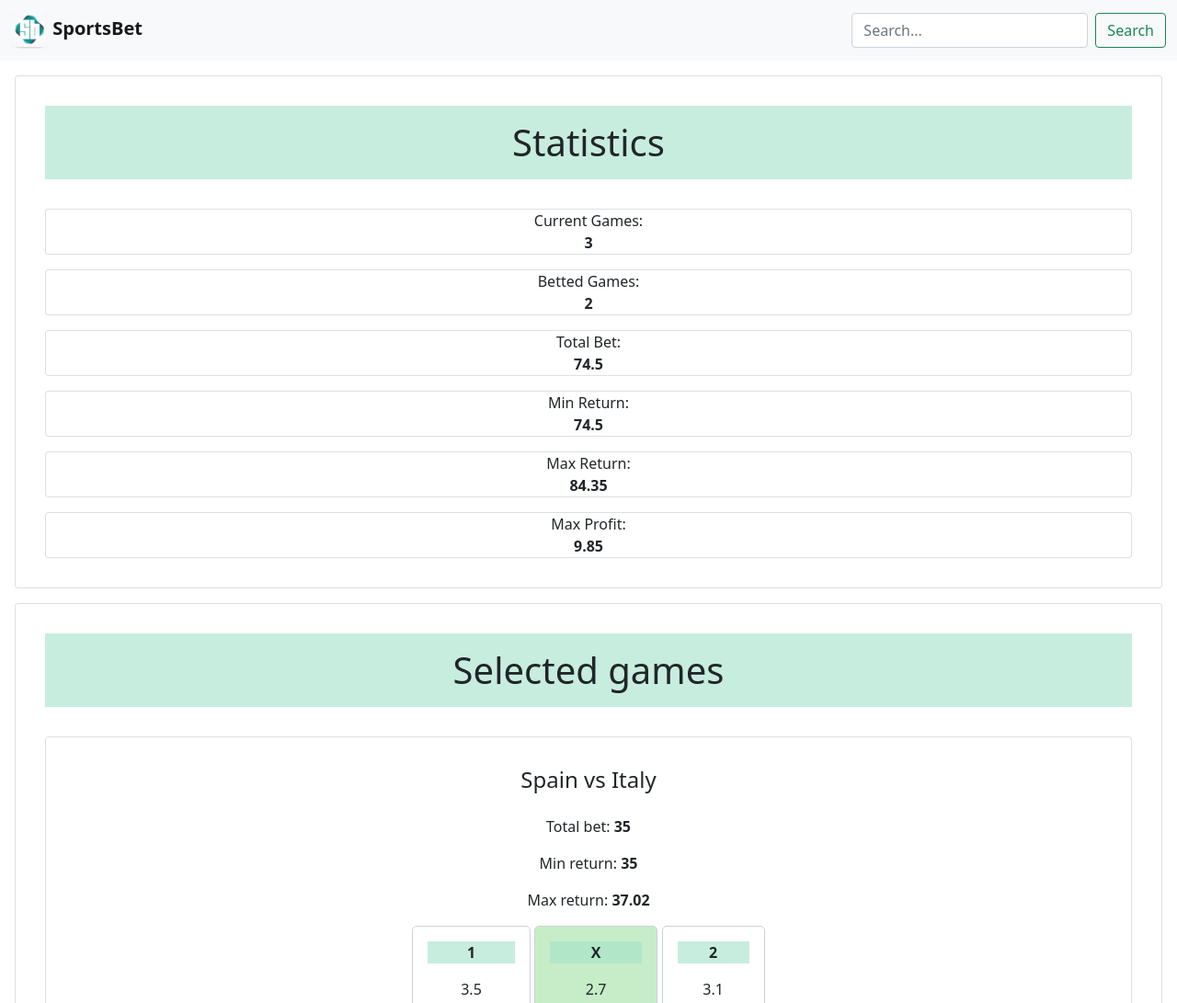
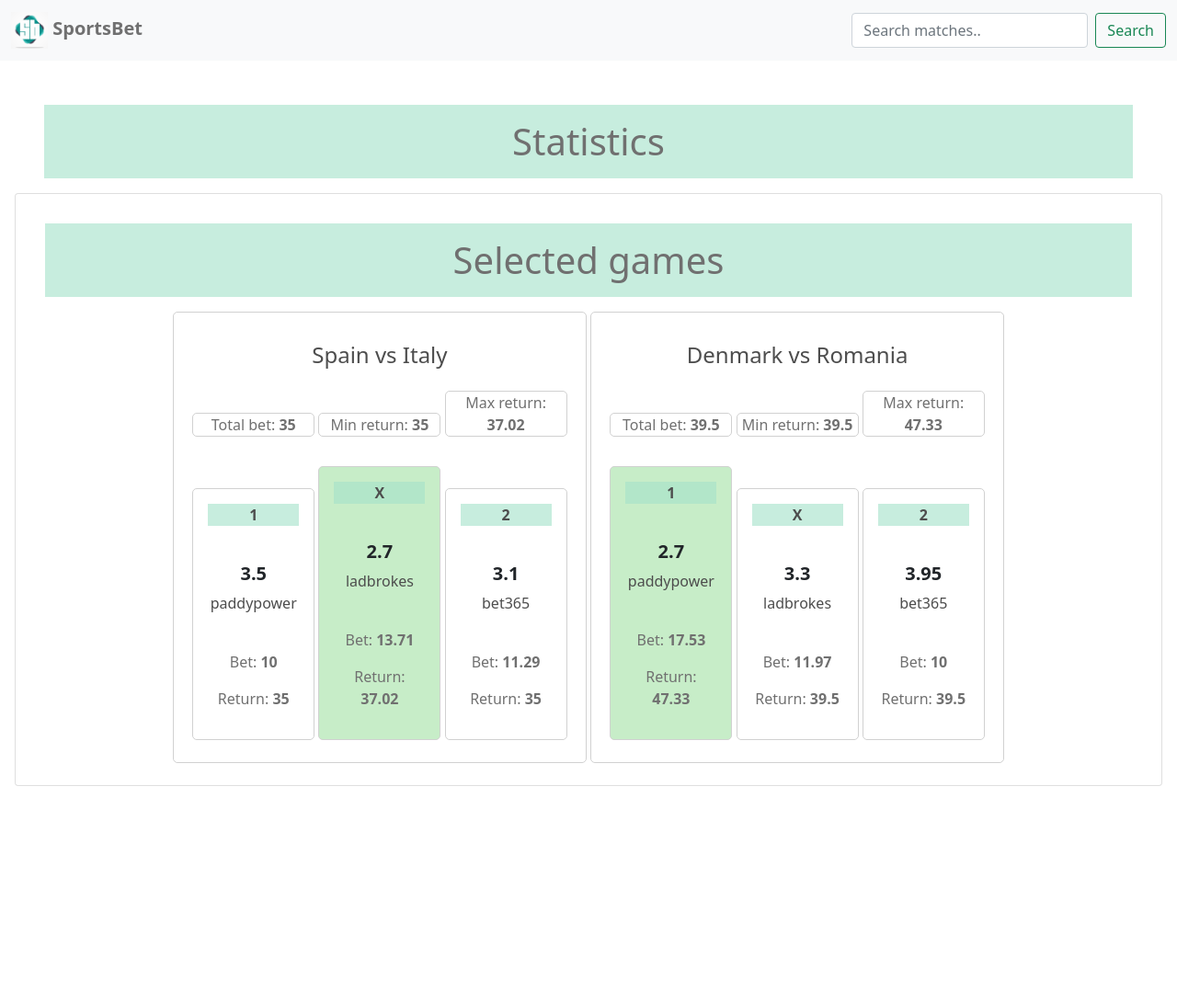
Before and after one commit to thealinivan/sports-bet, a plain HTML site: page index.html in a window 1280 px wide. Shown: the top 1091 px of the page at 92% size. After the commit the page ends 871 px from the top, so only its background shows below. Drawn offline with nearby package versions, Linux system fonts and the light colour scheme.

Commit message:
AI: Fixed UI and functional issues

```diff
--- a/index.css
+++ b/index.css
@@ -1,6 +1,7 @@
 .center-text {
     text-align: center;
 }
+
 .d-inline-block {
     display: inline-block;
 }
@@ -9,6 +10,9 @@
 }
 .marg-1 {
     margin:1rem;
+}
+.marg-bottom-1{
+    margin-bottom:1rem;
 }
 .light-back {
     background-color: rgba(166, 226, 203, 0.63);
@@ -19,4 +23,36 @@
 .bd{
     border: 1px solid rgb(209, 209, 209);
     border-radius: 5px;
+    margin-bottom: 0.5rem;
+    width:100%;
+    max-width:133px;
 }
+.match-item {
+    width:100%;
+    max-width: 450px;
+}
+.stats-item {
+    border: 1px solid rgb(209, 209, 209);
+    border-radius: 5px;
+    width: 150px;
+    height: 130px;
+}
+.gray {
+    color: rgb(112, 112, 112);
+}
+.deep-gray {
+    color: rgb(77, 77, 77);
+}
+.stats-section {
+    max-height: 112px;
+     transition: max-height 0.15s ease-out;
+    overflow: hidden;
+    -moz-transition: max-height 1s ease;
+    -webkit-transition: height 1s ease;
+    -o-transition: height 1s ease;
+    transition: max-height 1s ease;
+}
+.stats-section:hover {
+    max-height:2000px;
+    transition: max-height 0.25s ease-in;
+}
--- a/index.html
+++ b/index.html
@@ -22,11 +22,11 @@
                 <div class="container-fluid">
                     <a class="navbar-brand" href="index.html">
                         <img src="img/logo.jpg" alt="sportsbet logo" style="width:40px;">
-                        <b>SportsBet</b>
+                        <b class="gray">SportsBet</b>
                     </a>
                     <form class="d-flex">
-                        <input class="form-control me-2" type="search" placeholder="Search..." aria-label="Search"
-                            id="search">
+                        <input id="field-search" class="form-control me-2" type="search" placeholder="Search matches.."
+                            aria-label="Search" id="search">
                         <button id="btn" href="#" class="btn btn-outline-success" type="submit" id="btn">Search</button>
                     </form>
 
@@ -36,23 +36,45 @@
     </header>
 
     <main>
-        <section class="card marg-1 center-text padd-1">
-            <h1 class="light-back padd-1 marg-1">Statistics</h1>
+        <section class="stats-section marg-1 center-text padd-1">
+            <h1 class="light-back padd-1 marg-1 gray">Statistics</h1>
             <div>
-                <p id="total-games" class="card marg-1"></p>
-                <p id="bet-games" class="card marg-1"></p>
-                <p id="total-bet" class="card marg-1"></p>
-                <p id="min-return" class="card marg-1"></p>
-                <p id="max-return" class="card marg-1"></p>
-                <p id="max-profit" class="card marg-1"></p>
+                <div class="stats-item marg-1 padd-1 d-inline-block">
+                    <p class="gray">Current Games</p>
+                    <h2 id="total-games" class="marg-1"></h2>
+                </div>
+
+                <div class="stats-item marg-1 padd-1 d-inline-block">
+                    <p class="gray">Betted Games</p>
+                    <h2 id="bet-games" class="marg-1"></h2>
+                </div>
+
+                <div class="stats-item marg-1 padd-1 d-inline-block">
+                    <p class="gray">Total Bet</p>
+                    <h2 id="total-bet" class="marg-1"></h2>
+                </div>
+
+                <div class="stats-item marg-1 padd-1 d-inline-block">
+                    <p class="gray">Min Return</p>
+                    <h2 id="min-return" class="marg-1"></h2>
+                </div>
+
+                <div class="stats-item marg-1 padd-1 d-inline-block">
+                    <p class="gray">Max Return</p>
+                    <h2 id="max-return" class="marg-1"></h2>
+                </div>
+
+                <div class="stats-item marg-1 padd-1 d-inline-block">
+                    <p class="gray">Max Profit</p>
+                    <h2 id="max-profit" class="marg-1"></h2>
+                </div>
             </div>
         </section>
 
         <section class="card marg-1 center-text padd-1">
-            <h1 class="light-back padd-1 marg-1 center-text">Selected games</h1>
-            <div id="games-list" class="games-list">
-
-
+            <h1 class="light-back padd-1 marg-1 center-text gray">Selected games</h1>
+            <div id="games-list" class="container games-list">
+                <!-- current games here -->
             </div>
         </section>
     </main>
--- a/index.js
+++ b/index.js
@@ -11,6 +11,7 @@ const round = no => { return Math.round(no * 100) / 100 }
 
 //scrape
 const scrape = (betHouse, url) => {
+    //to be replaced with scraping algorithm
     data = url;
     return data
 }
@@ -94,7 +95,7 @@ const calculateWinningOdds = (maxOddsMatches) => {
             wOdds[2].bet = round(favBet);
             wOdds[2].return = round(favBetr);
 
-            //static
+            //to be integrated as part of the scrapping component
             wOdds[2].status = "won";
 
             wOdds.sort((function (a, b) { return a.id - b.id; }));
@@ -110,44 +111,50 @@ const calculateWinningOdds = (maxOddsMatches) => {
     return winningMatches;
 }
 
+//FE
 //reder data to DOM
 const renderToDOM = winOdds => {
-
 
     winOdds.forEach(match => {
         let currentOdds = [match.left, match.draw, match.right];
         currentOdds.sort((function (a, b) { return a.return - b.return; }));
-        totalBetAcumulator += match.left.bet + match.draw.bet + match.right.bet;
-        minReturnAcumulator += currentOdds[0].return;
-        maxReturnAcumulator += currentOdds[2].return;
+
         const game = `
-            <div id=${match.id} class="card padd-1 marg-1">
-                <h4 class="padd-1 center-text">${match.leftTeam} vs ${match.rightTeam}</h4>
-                <p>Total bet: <b>${match.left.bet + match.draw.bet + match.right.bet}</b></p>
-                <p>Min return: <b>${currentOdds[0].return}</b></p>
-                <p>Max return: <b>${currentOdds[2].return}</b></p>
-
+            <div id=${match.id} class="match-item bd padd-1 center-text d-inline-block">
+                <h4 class="padd-1 center-text deep-gray">${match.leftTeam} vs ${match.rightTeam}</h4>
+                <div>
+                <p class="bd gray d-inline-block">Total bet: <b>${match.left.bet + match.draw.bet + match.right.bet}</b></p>
+                <p class="bd gray d-inline-block">Min return: <b>${currentOdds[0].return}</b></p>
+                <p class="bd gray d-inline-block">Max return: <b>${currentOdds[2].return}</b></p>
+                </div>
+                <br>
                 <div>
                     <div id=${match.left.id} class="${match.left.status} bd padd-1 d-inline-block">
-                        <p class="light-back"><b>${match.left.type}</b></p>
-                        <p>${match.left.odd}</p>
-                        <p>${match.left.betHouse}</p>
-                        <p>Bet: <b>${match.left.bet}</b></p>
-                        <p>Return: <b>${match.left.return}</b></p>
+                        <p class="light-back deep-gray"><b>${match.left.type}</b></p>
+                        <br>
+                        <h5><b>${match.left.odd}</b></h5>
+                        <p class="deep-gray">${match.left.betHouse}</p>
+                        <br>
+                        <p class="gray">Bet: <b>${match.left.bet}</b></p>
+                        <p class="gray">Return: <b>${match.left.return}</b></p>
                     </div>
                     <div id=${match.draw.id} class="${match.draw.status} bd padd-1 d-inline-block">
-                        <p class="light-back"><b>${match.draw.type}</b></p>
-                        <p>${match.draw.odd}</p>
-                        <p>${match.draw.betHouse}</p>
-                        <p>Bet: <b>${match.draw.bet}</b></p>
-                        <p class=>Return: <b>${match.draw.return}</b></p>
+                        <p class="light-back deep-gray"><b>${match.draw.type}</b></p>
+                        <br>
+                        <h5><b>${match.draw.odd}</b></h5>
+                        <p class="deep-gray">${match.draw.betHouse}</p>
+                        <br>
+                        <p class="gray">Bet: <b>${match.draw.bet}</b></p>
+                        <p class="gray">Return: <b>${match.draw.return}</b></p>
                     </div>
                     <div id=${match.right.id} class="${match.right.status} bd padd-1 d-inline-block">
-                        <p class="light-back"><b>${match.right.type}</b></p>
-                        <p>${match.right.odd}</p>
-                        <p>${match.right.betHouse}</p>
-                        <p>Bet: <b>${match.right.bet}</b></p>
-                        <p>Return: <b>${match.right.return}</b></p>
+                        <p class="light-back deep-gray"><b>${match.right.type}</b></p>
+                        <br>
+                        <h5><b>${match.right.odd}</b></h5>
+                        <p class="deep-gray">${match.right.betHouse}</p>
+                        <br>
+                        <p class="gray">Bet: <b>${match.right.bet}</b></p>
+                        <p class="gray">Return: <b>${match.right.return}</b></p>
                     </div>
                 </div>
             </div>
@@ -155,12 +162,45 @@ const renderToDOM = winOdds => {
         const list = document.getElementById(`games-list`);
         $(list).append(game);
     })
-    document.getElementById("total-games").innerHTML = `Current Games: <b>${maxOdds.length}</b>`;
-    document.getElementById("bet-games").innerHTML = `Betted Games: <b>${winningOdds.length}</b>`;
-    document.getElementById("total-bet").innerHTML = `Total Bet: <b>${round(totalBetAcumulator)}</b>`;
-    document.getElementById("min-return").innerHTML = `Min Return: <b>${round(minReturnAcumulator)}</b>`;
-    document.getElementById("max-return").innerHTML = `Max Return: <b>${round(maxReturnAcumulator)}</b>`;
-    document.getElementById("max-profit").innerHTML = `Max Profit: <b>${round(maxReturnAcumulator - totalBetAcumulator)}</b>`;
+    document.getElementById("total-games").innerHTML = `<b>${maxOdds.length}</b>`;
+    document.getElementById("bet-games").innerHTML = `<b>${winningOdds.length}</b>`;
+    document.getElementById("total-bet").innerHTML = `<b>${round(totalBetAcumulator)}</b>`;
+    document.getElementById("min-return").innerHTML = `<b>${round(minReturnAcumulator)}</b>`;
+    document.getElementById("max-return").innerHTML = `<b>${round(maxReturnAcumulator)}</b>`;
+    document.getElementById("max-profit").innerHTML = `<b>${round(maxReturnAcumulator - totalBetAcumulator)}</b>`;
+}
+
+//FE
+//search
+const search = () => {
+    const output = document.getElementById("games-list");
+    output.innerHTML = "";
+    let filtered = maxOdds.filter(match => (match.leftTeam.toLowerCase() + match.rightTeam.toLowerCase())
+        .includes($('#field-search').val().toLowerCase()));
+    $('#field-search').val() == "" ? renderToDOM(winningOdds) : renderToDOM(filtered);
+}
+
+//bet
+const bettWinningOdds = winningOdds => {
+
+    winningOdds.forEach(match => {
+        //get stats
+        let wOdds = [match.left, match.draw, match.right];
+        wOdds.sort((function (a, b) { return a.odd - b.odd; })).reverse();
+        totalBetAcumulator += match.left.bet + match.draw.bet + match.right.bet;
+        minReturnAcumulator += wOdds[0].return;
+        maxReturnAcumulator += wOdds[2].return;
+
+        //initiate betting
+        wOdds.forEach(bet => {
+            console.log(`House ${bet.betHouse} | Type: ${bet.type} | Odds: ${bet.odd} | Bet: ${bet.bet}`);
+        })
+    });
+
+
+    //update UI
+    //(to be replaced with sending response to client)
+    renderToDOM(winningOdds);
 }
 
 
@@ -274,6 +314,11 @@ const housesData = [betHouse0, betHouse1, betHouse2];
 const maxOdds = calculateMaxOdds(housesData);
 const winningOdds = calculateWinningOdds(maxOdds);
 console.log(winningOdds);
+bettWinningOdds(winningOdds);
 
-
-renderToDOM(winningOdds);
+//event listeners
+document.getElementById('field-search').addEventListener('keyup', (event) => {
+    event.preventDefault();
+    console.log("keyup");
+    search();
+})
```
